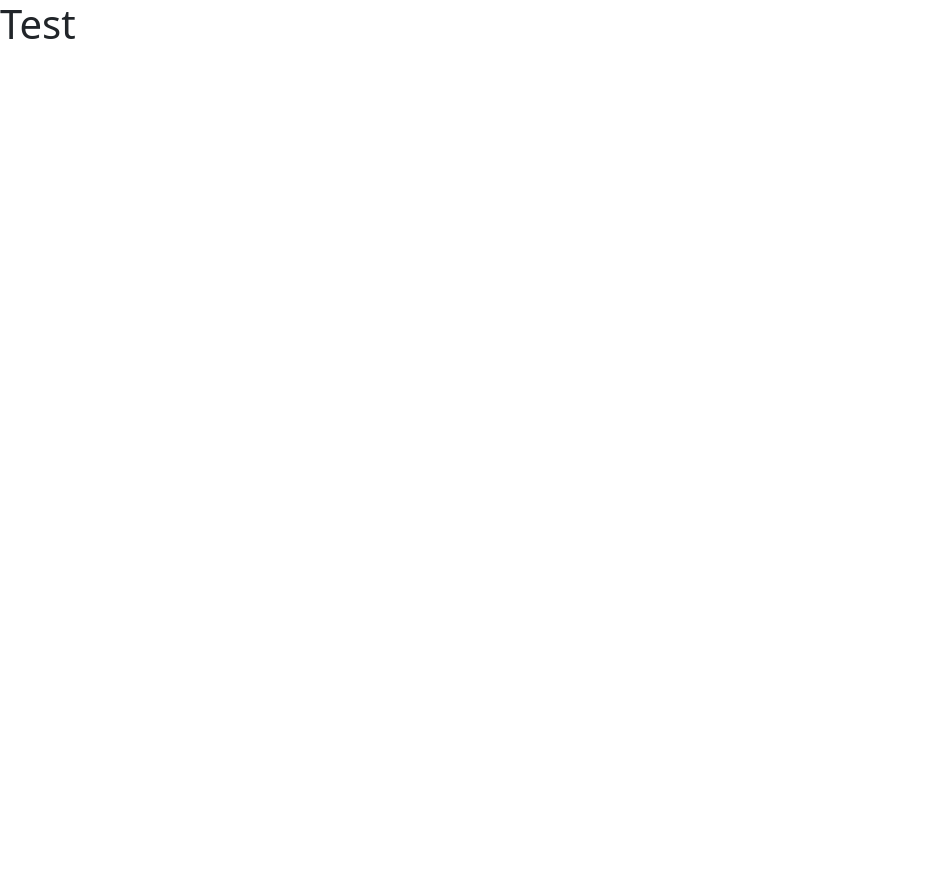
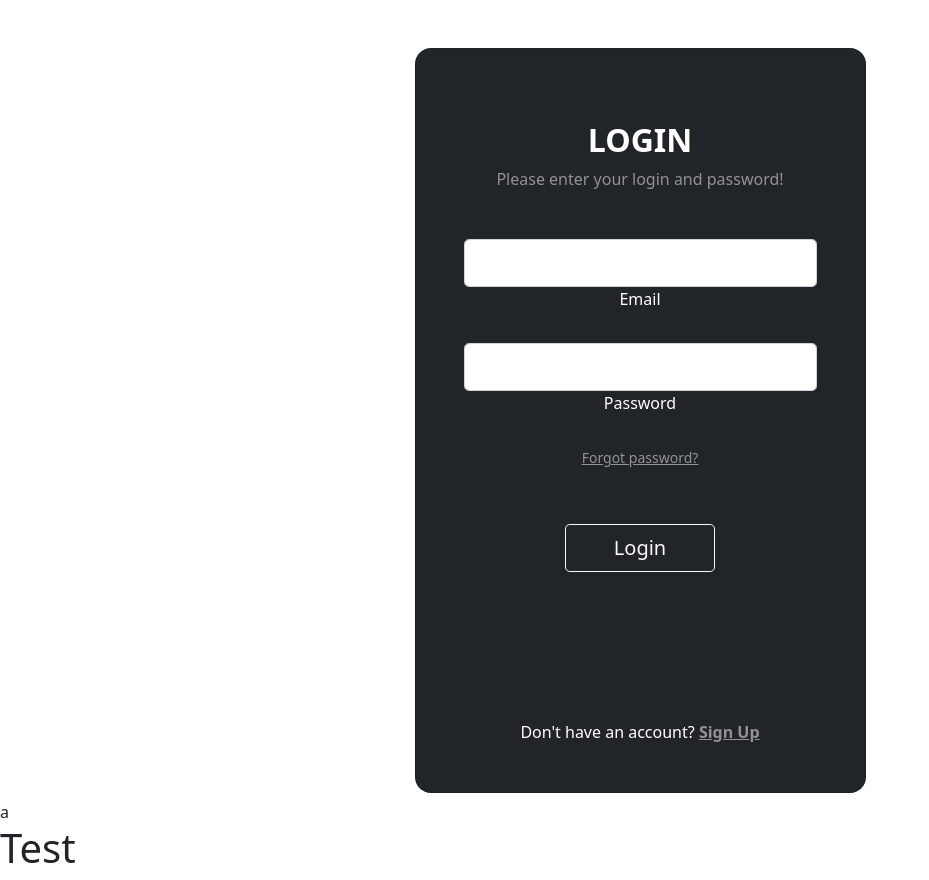
Before and after one commit to sixshotapp/web-app, a Flask app: page / in a window 1280 px wide. Before the commit the part shown is almost empty. Shown: the whole page, without its empty margins (0-929 px from the left). Before the commit the page ends 39 px from the top, so only its background shows below. Run offline with Flask 2, Linux system fonts and the light colour scheme.

Commit message:
Update base.html

```diff
--- a/templates/base.html
+++ b/templates/base.html
@@ -2,14 +2,60 @@
 <html lang="en">
 <head>
   <meta charset="UTF-8" />
-    <meta http-equiv="X-UA-Compatible" content="IE=edge" />
-    <meta name="viewport" content="width=device-width, initial-scale=1.0" />
+  <meta http-equiv="X-UA-Compatible" content="IE=edge,chrome=1">
+  <meta name="apple-mobile-web-app-capable" content="yes" />
+	<meta name="apple-mobile-web-app-status-bar-style" content="black">
+  <meta name="viewport" content="width = 320, scale = 1.0, user-scalable = no">
   <link
   href="https://cdn.jsdelivr.net/npm/bootstrap@5.0.0-beta3/dist/css/bootstrap.min.css"
   rel="stylesheet"
   integrity="sha384-eOJMYsd53ii+scO/bJGFsiCZc+5NDVN2yr8+0RDqr0Ql0h+rP48ckxlpbzKgwra6"
   crossorigin="anonymous"
   />
+  <section class="vh-100 gradient-custom">
+    <div class="container py-5 h-100">
+      <div class="row d-flex justify-content-center align-items-center h-100">
+        <div class="col-12 col-md-8 col-lg-6 col-xl-5">
+          <div class="card bg-dark text-white" style="border-radius: 1rem;">
+            <div class="card-body p-5 text-center">
+
+              <div class="mb-md-5 mt-md-4 pb-5">
+
+                <h2 class="fw-bold mb-2 text-uppercase">Login</h2>
+                <p class="text-white-50 mb-5">Please enter your login and password!</p>
+
+                <div class="form-outline form-white mb-4">
+                  <input type="email" id="typeEmailX" class="form-control form-control-lg" />
+                  <label class="form-label" for="typeEmailX">Email</label>
+                </div>
+
+                <div class="form-outline form-white mb-4">
+                  <input type="password" id="typePasswordX" class="form-control form-control-lg" />
+                  <label class="form-label" for="typePasswordX">Password</label>
+                </div>
+
+                <p class="small mb-5 pb-lg-2"><a class="text-white-50" href="#!">Forgot password?</a></p>
+
+                <button class="btn btn-outline-light btn-lg px-5" type="submit">Login</button>
+
+                <div class="d-flex justify-content-center text-center mt-4 pt-1">
+                  <a href="#!" class="text-white"><i class="fab fa-facebook-f fa-lg"></i></a>
+                  <a href="#!" class="text-white"><i class="fab fa-twitter fa-lg mx-4 px-2"></i></a>
+                  <a href="#!" class="text-white"><i class="fab fa-google fa-lg"></i></a>
+                </div>
+
+              </div>
+
+              <div>
+                <p class="mb-0">Don't have an account? <a href="#!" class="text-white-50 fw-bold">Sign Up</a></p>
+              </div>
+
+            </div>
+          </div>
+        </div>
+      </div>
+    </div>
+  </section>a
   {% block head %}{% endblock %}
 </head>
 <body>
```
Lines whose indentation alone changed are shown as unchanged.
